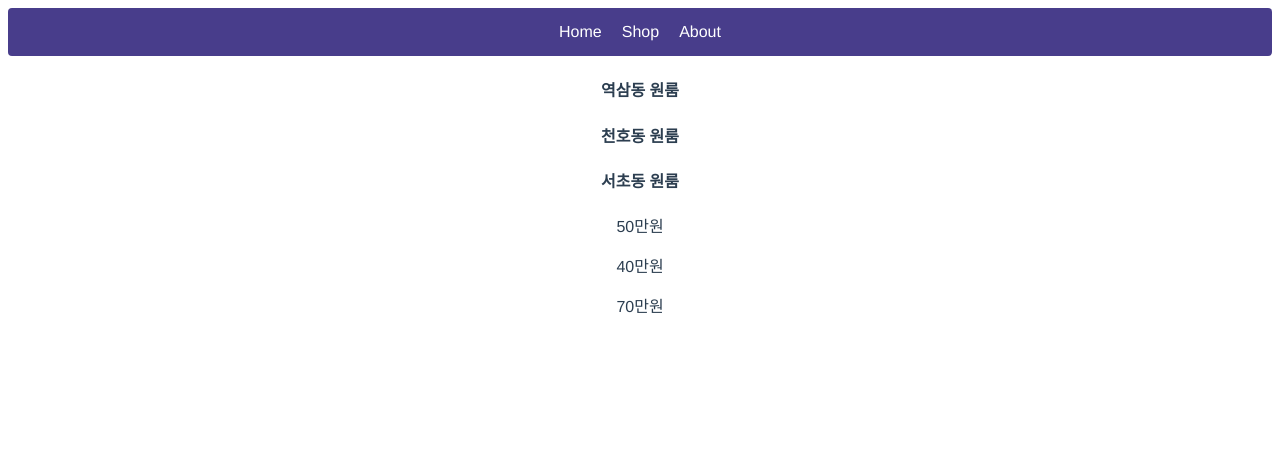
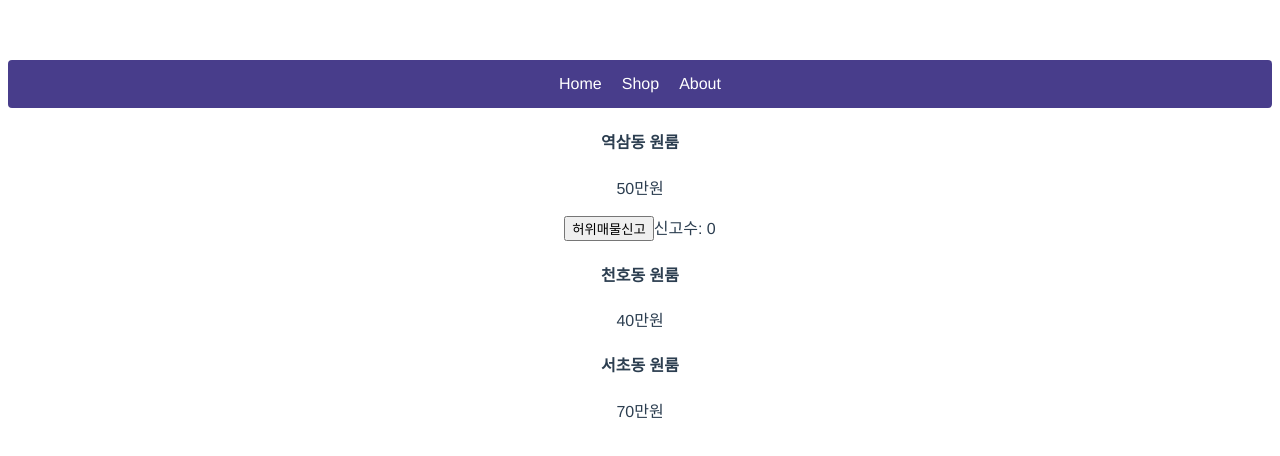
Before and after one commit to dionysus0214/vue_miniProject, a Vue app in the folder vuedongsan/: page / in a window 1280 px wide. Shown: the top 456 px of the page. Built offline with nearby package versions, Linux system fonts and the light colour scheme.

Commit message:
이벤트리스너

```diff
--- a/vuedongsan/src/App.vue
+++ b/vuedongsan/src/App.vue
@@ -3,8 +3,18 @@
     <a v-for="menu in menus" :key="menu">{{ menu }}</a>
   </div>
   <div>
-    <h4 v-for="product in products" :key="product">{{ product }}</h4>
-    <p v-for="price in prices" :key="price">{{ price }}</p>
+    <h4>{{ products[0] }}</h4>
+    <p>{{ prices[0] }}</p>
+    <button @click="calcuateCount">허위매물신고</button>
+    <span>신고수: {{ count }}</span>
+  </div>
+  <div>
+    <h4>{{ products[1] }}</h4>
+    <p>{{ prices[1] }}</p>
+  </div>
+  <div>
+    <h4>{{ products[2] }}</h4>
+    <p>{{ prices[2] }}</p>
   </div>
 </template>
 
@@ -15,7 +25,13 @@ export default {
     return {
       menus: ['Home', 'Shop', 'About'],
       products: ['역삼동 원룸', '천호동 원룸', '서초동 원룸'],
-      prices: ['50만원', '40만원', '70만원']
+      prices: ['50만원', '40만원', '70만원'],
+      count: 0,
+    }
+  },
+  methods: {
+    calcuateCount() {
+      this.count++; // 함수 안에서 데이터 쓸 땐 this.데이터명
     }
   },
   components: {
@@ -30,6 +46,7 @@ export default {
   -moz-osx-font-smoothing: grayscale;
   text-align: center;
   color: #2c3e50;
+  margin-top: 60px;
 }
 
 .menu {
```
